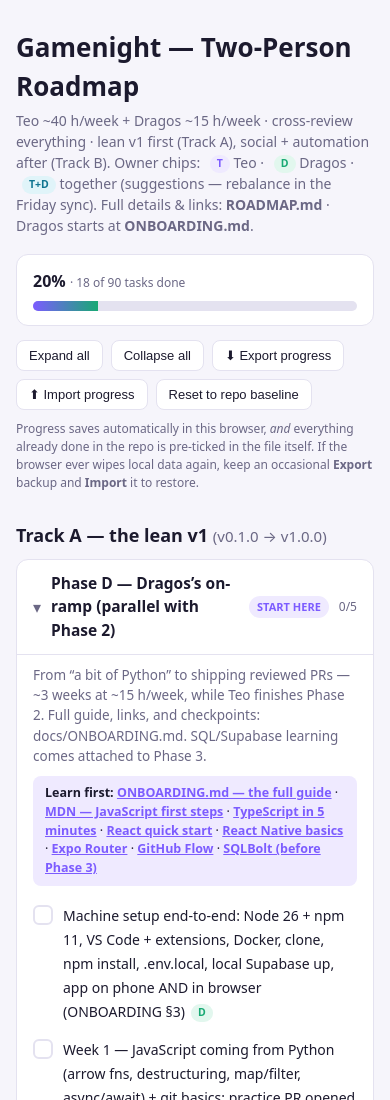
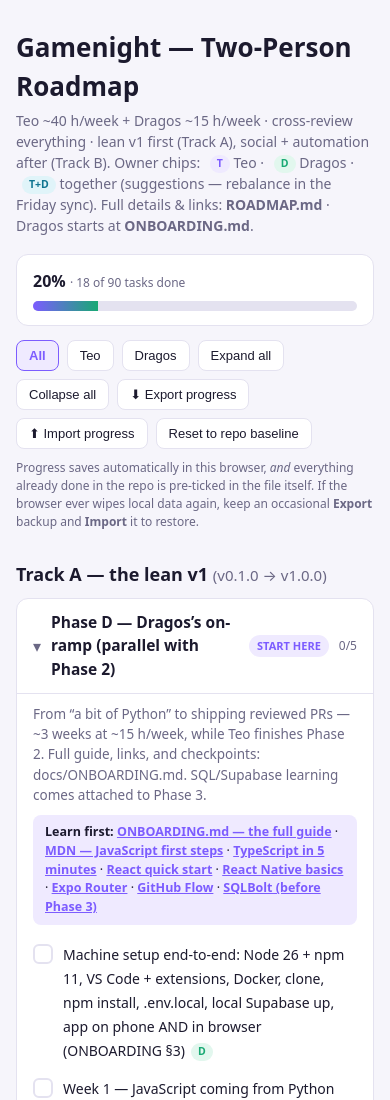
Before and after one commit to Attackeler/gamenight-teo-denis, a website: page docs/gamenight-roadmap.html in a window 390 px wide. Shown: the top 1100 px of the page. Drawn offline with Linux system fonts and the light colour scheme.

Commit message:
docs: add per-person view filter to roadmap tracker

```diff
--- a/docs/gamenight-roadmap.html
+++ b/docs/gamenight-roadmap.html
@@ -277,6 +277,12 @@
                 background: var(--trackb-soft);
                 color: var(--trackb);
             }
+            .toolbar button.active {
+                border-color: var(--primary);
+                background: var(--primary-soft);
+                color: var(--primary);
+                font-weight: 700;
+            }
         </style>
     </head>
     <body>
@@ -298,6 +304,9 @@
             </div>
 
             <div class="toolbar">
+                <button id="viewAll" class="viewbtn">All</button>
+                <button id="viewT" class="viewbtn">Teo</button>
+                <button id="viewD" class="viewbtn">Dragos</button>
                 <button id="expandAll">Expand all</button>
                 <button id="collapseAll">Collapse all</button>
                 <button id="exportBtn">⬇ Export progress</button>
@@ -1284,6 +1293,47 @@
                 [...loadSet(KEY), ...BASELINE].filter(id => ALL_IDS.has(id))
             );
             const collapsedSet = loadSet(CKEY);
+            // v3: per-person view — ALL, T (Teo) or D (Dragos).
+            const FKEY = 'gamenight-roadmap-view-v3';
+            let who = 'ALL';
+            try {
+                who = localStorage.getItem(FKEY) || 'ALL';
+            } catch (e) {
+                /* ignore */
+            }
+            if (who !== 'T' && who !== 'D') who = 'ALL';
+            function stepOwner(s) {
+                return OWNERS[s.id] || s.o || 'TD';
+            }
+            function visible(s) {
+                const o = stepOwner(s);
+                return who === 'ALL' || o === 'TD' || o === who;
+            }
+            function syncViewButtons() {
+                [
+                    ['viewAll', 'ALL'],
+                    ['viewT', 'T'],
+                    ['viewD', 'D']
+                ].forEach(pair => {
+                    document
+                        .getElementById(pair[0])
+                        .classList.toggle('active', who === pair[1]);
+                });
+            }
+            function setView(v) {
+                who = v;
+                try {
+                    localStorage.setItem(FKEY, v);
+                } catch (e) {
+                    /* ignore */
+                }
+                syncViewButtons();
+                render();
+            }
+            document.getElementById('viewAll').onclick = () => setView('ALL');
+            document.getElementById('viewT').onclick = () => setView('T');
+            document.getElementById('viewD').onclick = () => setView('D');
+            syncViewButtons();
 
             function save() {
                 try {
@@ -1344,8 +1394,10 @@
                                 ? '<h3 class="track-title">Track A — the lean v1 <small>(v0.1.0 → v1.0.0)</small></h3>'
                                 : '<h3 class="track-title">Track B — after v1.0.0 <small>(friends, chat, push, automation)</small></h3>';
                     }
-                    const total = p.steps.length;
-                    const done = p.steps.filter(s => doneSet.has(s.id)).length;
+                    const vis = p.steps.filter(visible);
+                    if (!vis.length) return;
+                    const total = vis.length;
+                    const done = vis.filter(s => doneSet.has(s.id)).length;
                     const collapsed = collapsedSet.has(p.n) ? ' collapsed' : '';
                     html +=
                         '<div class="phase' +
@@ -1382,7 +1434,7 @@
                                 .join(' · ') +
                             '</div>';
                     }
-                    p.steps.forEach(s => {
+                    vis.forEach(s => {
                         const isDone = doneSet.has(s.id);
                         html +=
                             '<div class="step' +
@@ -1417,12 +1469,24 @@
             }
 
             function updateProgress() {
-                const total = ALL_IDS.size;
-                const done = doneSet.size;
+                const ids = PHASES.flatMap(p =>
+                    p.steps.filter(visible).map(s => s.id)
+                );
+                const total = ids.length;
+                const done = ids.filter(id => doneSet.has(id)).length;
                 const pct = total ? Math.round((done / total) * 100) : 0;
                 document.getElementById('pct').textContent = pct + '%';
                 document.getElementById('counts').textContent =
-                    '· ' + done + ' of ' + total + ' tasks done';
+                    '· ' +
+                    done +
+                    ' of ' +
+                    total +
+                    ' tasks done' +
+                    (who === 'ALL'
+                        ? ''
+                        : who === 'T'
+                          ? ' — Teo’s view'
+                          : ' — Dragos’s view');
                 document.getElementById('barfill').style.width = pct + '%';
             }
 
```
